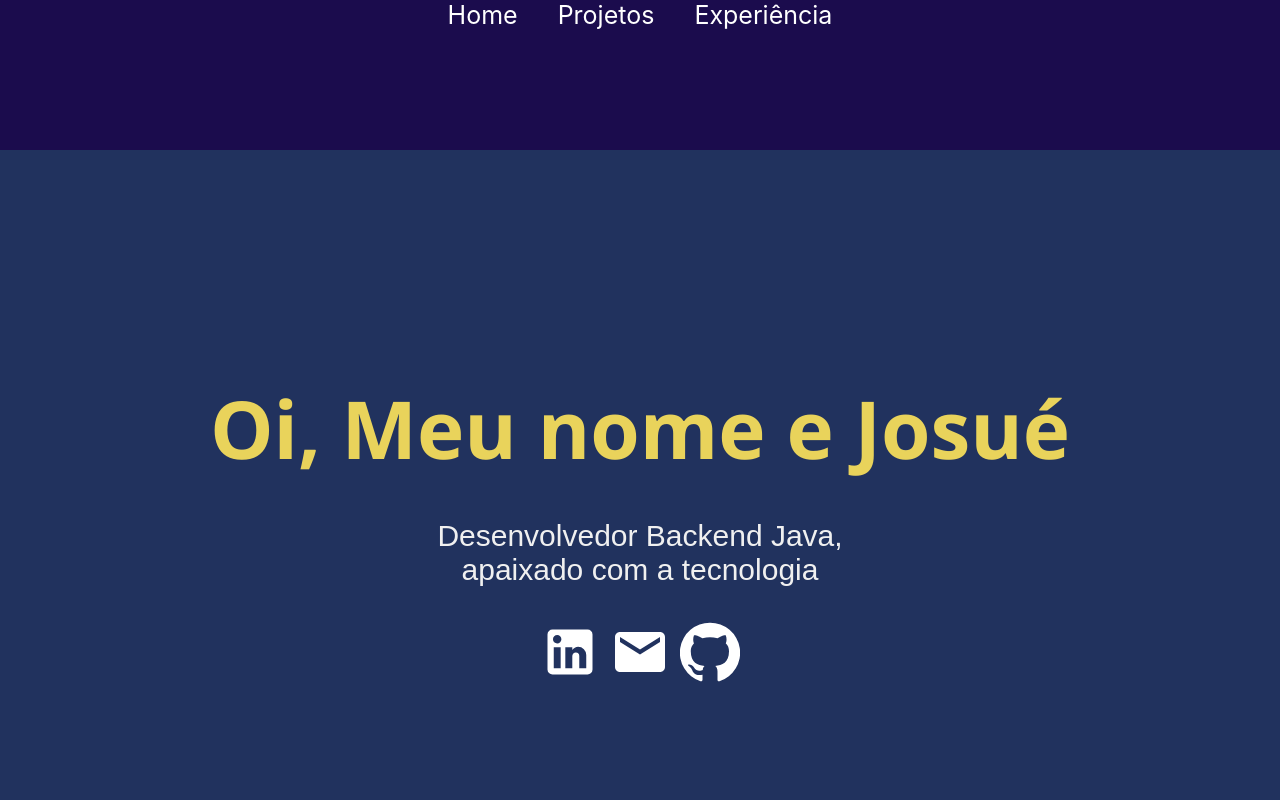
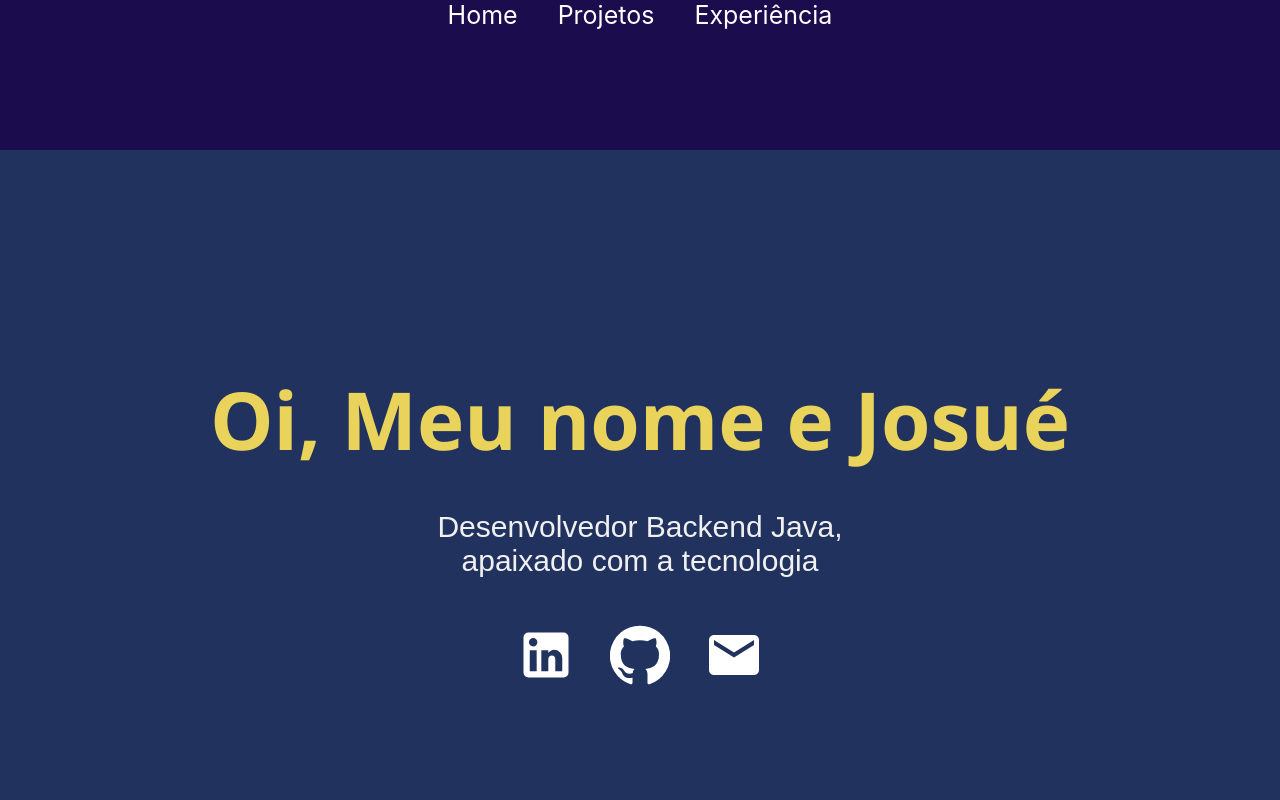
Before and after one commit to Josuesilva454/Portifolio, a React (Create React App) app: page / in a window 1280 px wide. Shown: the top 800 px of the page. Built offline with nearby package versions, Linux system fonts and the light colour scheme.

Commit message:
Meu projeto

```diff
--- a/src/pages/Home.js
+++ b/src/pages/Home.js
@@ -2,6 +2,7 @@ import React from 'react'
 import EmailIcon from "@material-ui/icons/Email";
 import GithubIcon from "@material-ui/icons/GitHub";
 import LinkedInIcon from "@material-ui/icons/LinkedIn";
+import { IconButton } from '@material-ui/core';
 import "../styles/Home.css";
 
 
@@ -14,9 +15,15 @@ const Home = () => {
         </h2>
         <div className="prompt">
           <p>Desenvolvedor Backend Java, apaixado com a tecnologia</p>
-          <LinkedInIcon />
-          <EmailIcon />
-          <GithubIcon />
+          <IconButton>
+          <LinkedInIcon onClick={() => window.open('https://www.linkedin.com/in/josue-silva-b26a26163/', '_blank')} />
+          </IconButton>
+          <IconButton>
+          <GithubIcon onClick={() => window.open('https://github.com/Josuesilva454', '_blank')} />
+          </IconButton>
+          <IconButton><EmailIcon/></IconButton>
+
+
         </div>
       </div>
       <div className="skills">
```
